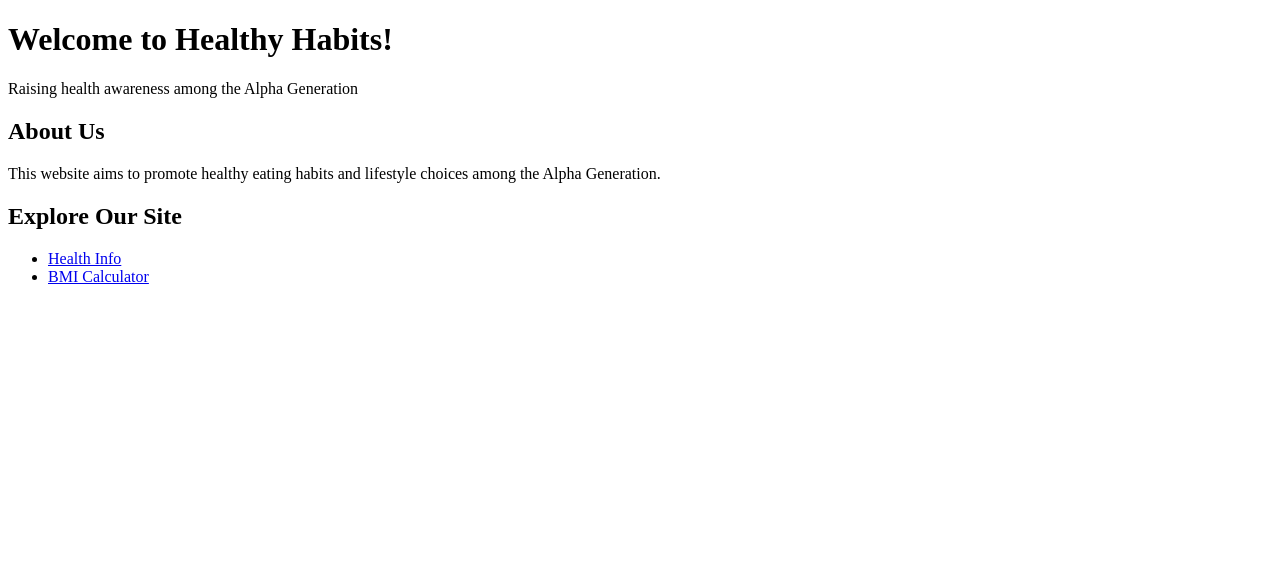
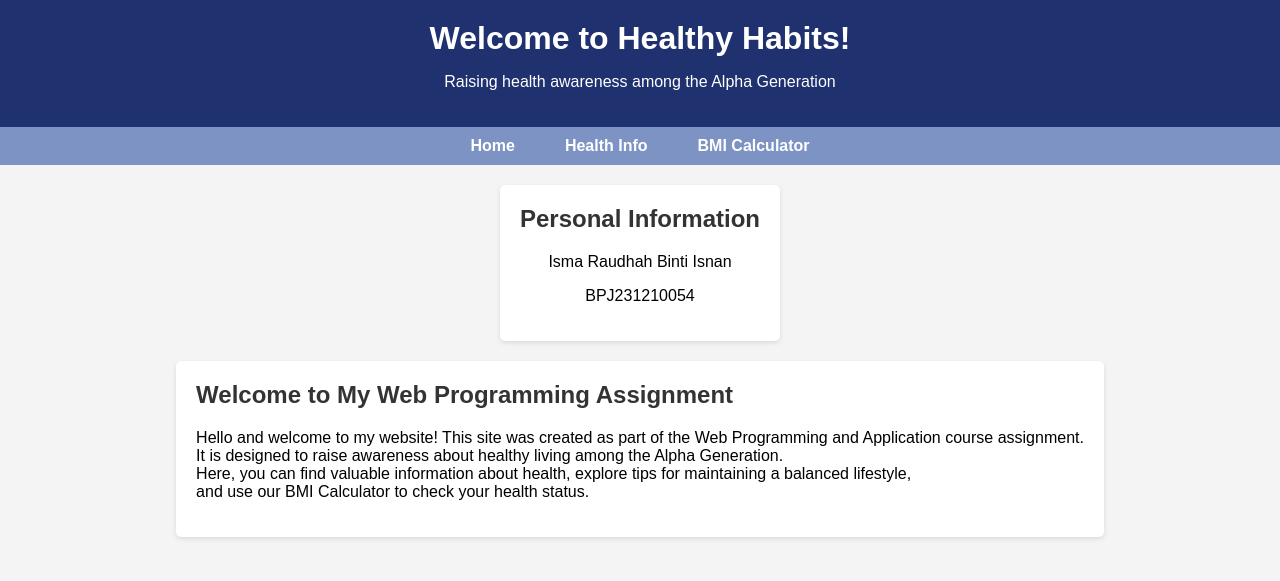
Before and after one commit to IsmaRaudhah/wpa_assignment, a plain HTML site: page ASSIGNMENT/index.html in a window 1280 px wide. Drawn offline with Linux system fonts and the light colour scheme.

Commit message:
Add files via upload

```diff
--- a/ASSIGNMENT/index.html
+++ b/ASSIGNMENT/index.html
@@ -4,26 +4,39 @@
     <meta charset="UTF-8">
     <meta name="viewport" content="width=device-width, initial-scale=1.0">
     <title>Healthy Habits</title>
-    <link rel="stylesheet" href="styles.css">
+    <link rel="stylesheet" href="style.css">
 </head>
 <body>
     <header>
         <h1>Welcome to Healthy Habits!</h1>
         <p>Raising health awareness among the Alpha Generation</p>
     </header>
+
+    <nav>
+        <ul class="nav-links">
+            <li><a href="index.html">Home</a></li>
+            <li><a href="secondpage.html">Health Info</a></li>
+            <li><a href="BMI.html">BMI Calculator</a></li>
+        </ul>
+    </nav>
+
     <main>
         <section>
-            <h2>About Us</h2>
-            <p>This website aims to promote healthy eating habits and lifestyle choices among the Alpha Generation.</p>
+            <h2>Personal Information</h2>
+            <p style="text-align: center;">Isma Raudhah Binti Isnan</p>
+            <p style="text-align: center;">BPJ231210054</p>
         </section>
         <section>
-            <h2>Explore Our Site</h2>
-            <ul>
-                <li><a href="secondpage.html">Health Info</a></li>
-                <li><a href="BMI.html">BMI Calculator</a></li>
-            </ul>
+            <h2>Welcome to My Web Programming Assignment</h2>
+            <p>
+                Hello and welcome to my website! This site was created as part of the Web Programming and Application course assignment.
+                <br>It is designed to raise awareness about healthy living among the Alpha Generation.
+                <br>Here, you can find valuable information about health, explore tips for maintaining a balanced lifestyle, <br>and use our BMI Calculator to check your health status.
+            </p>
         </section>
+
     </main>
+
     <script src="script.js"></script>
 </body>
 </html>
```
